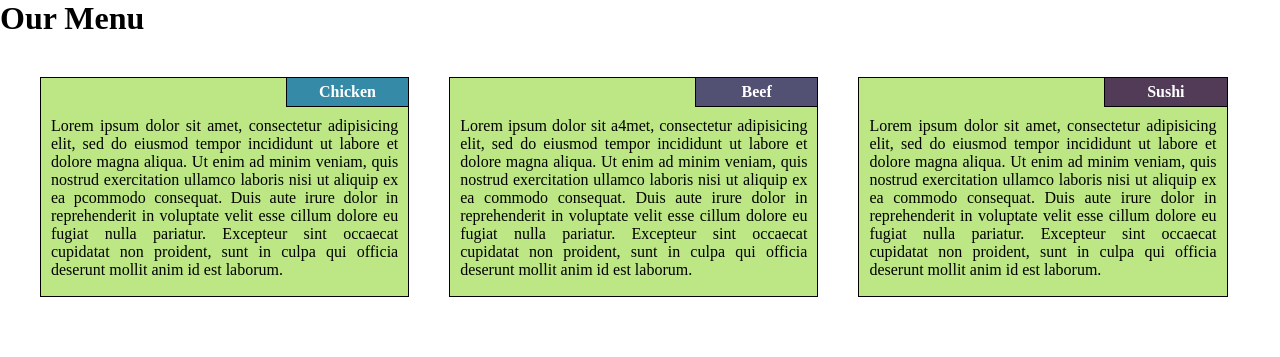
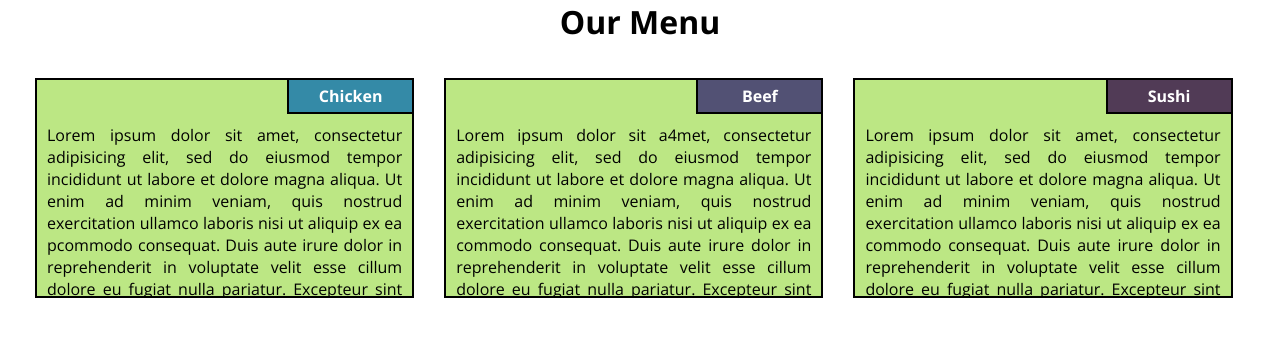
Before and after one commit to robsongomes/coursera-jhu-webdev, a plain HTML site: page mod2_solution/index.html in a window 1280 px wide. Drawn offline with nearby package versions, Linux system fonts and the light colour scheme.

Commit message:
implemented text-overflow and improvements in css

```diff
--- a/mod2_solution/css/styles.css
+++ b/mod2_solution/css/styles.css
@@ -2,6 +2,11 @@
   box-sizing: border-box;
   margin: 0;
   padding: 0;
+  font-family: 'Open Sans', sans-serif;
+}
+
+h1 {
+    text-align: center;
 }
 
 .container {
@@ -16,8 +21,10 @@
 section {
   position: relative;
   background-color: #BCE784;
-  border: 1px solid black;
+  border: 2px solid black;
   height: 220px;
+  overflow: hidden;
+  text-overflow: ellipsis;
 }
 
 p.title {
@@ -25,7 +32,7 @@ p.title {
   color: white;
   background-color: red;
   float: right;
-  border: 1px solid black;
+  border: 2px solid black;
   border-top: 0;
   border-right: 0;
   padding: 5px;
@@ -57,7 +64,8 @@ p.content {
   .col-sm-1, .col-sm-2, .col-sm-3, .col-sm-4, .col-sm-5, .col-sm-6,
   .col-sm-7, .col-sm-8, .col-sm-9, .col-sm-10, .col-sm-11, .col-sm-12 {
     float: left;
-    border: 20px solid white;
+    /* border: 20px solid white;*/
+    padding: 15px;
   }
 
   .col-sm-1 {
@@ -102,7 +110,7 @@ p.content {
   .col-md-1, .col-md-2, .col-md-3, .col-md-4, .col-md-5, .col-md-6,
   .col-md-7, .col-md-8, .col-md-9, .col-md-10, .col-md-11, .col-md-12 {
     float: left;
-    border: 20px solid white;
+    padding: 15px;
   }
 
   .col-md-1 {
@@ -147,7 +155,7 @@ p.content {
   .col-lg-1, .col-lg-2, .col-lg-3, .col-lg-4, .col-lg-5, .col-lg-6,
   .col-lg-7, .col-lg-8, .col-lg-9, .col-lg-10, .col-lg-11, .col-lg-12 {
     float: left;
-    border: 20px solid white;
+    padding: 15px;
   }
 
   .col-lg-1 {
--- a/mod2_solution/index.html
+++ b/mod2_solution/index.html
@@ -4,6 +4,7 @@
     <meta charset="utf-8">
     <meta name="viewport" content="width=device-width, initial-scale=1">
     <title></title>
+    <link href='https://fonts.googleapis.com/css?family=Open+Sans:400,700' rel='stylesheet' type='text/css'>
     <link rel="stylesheet" href="css/styles.css">
   </head>
   <body>
@@ -30,7 +31,7 @@
             sunt in culpa qui officia deserunt mollit anim id est laborum.</p>
           </section>
         </div>
-        <div class="col-sm-12 col-md-6 col-lg-4">
+        <div class="col-sm-12 col-md-12 col-lg-4">
           <section>
             <p id="title3" class="title">Sushi</p>
             <p class="content">Lorem ipsum dolor sit amet, consectetur adipisicing elit, sed do eiusmod tempor incididunt ut labore
```
